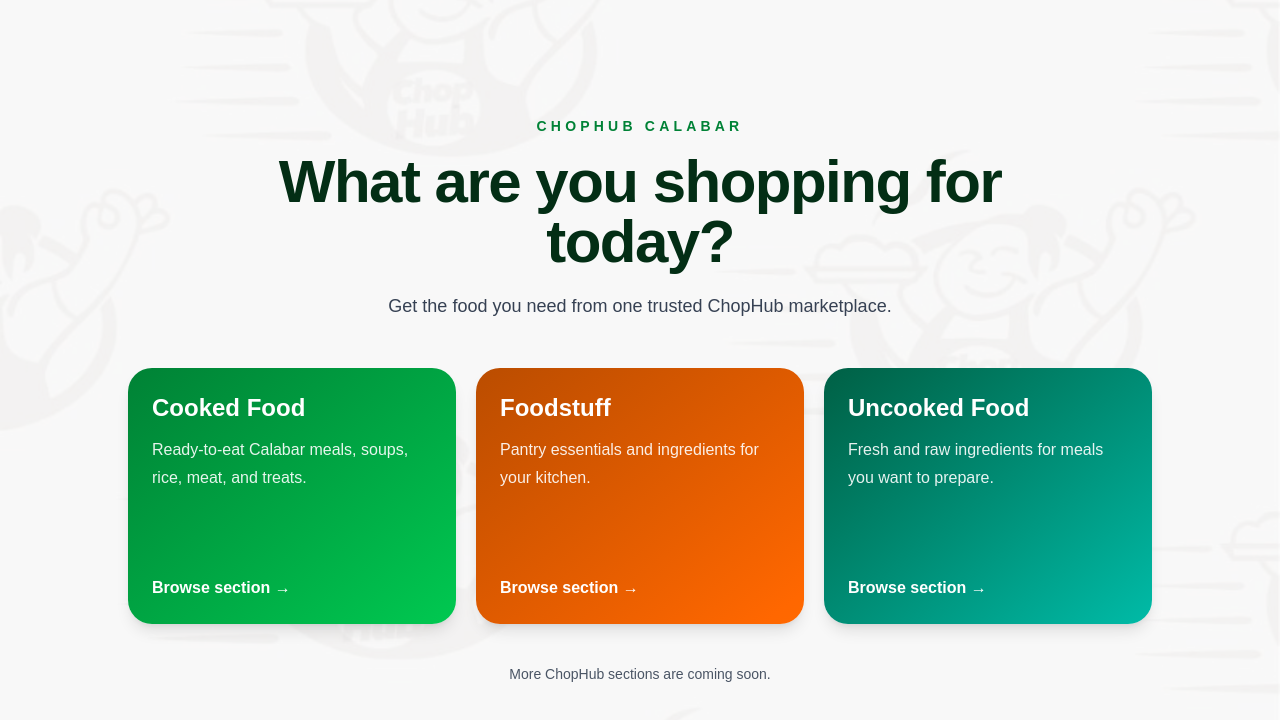
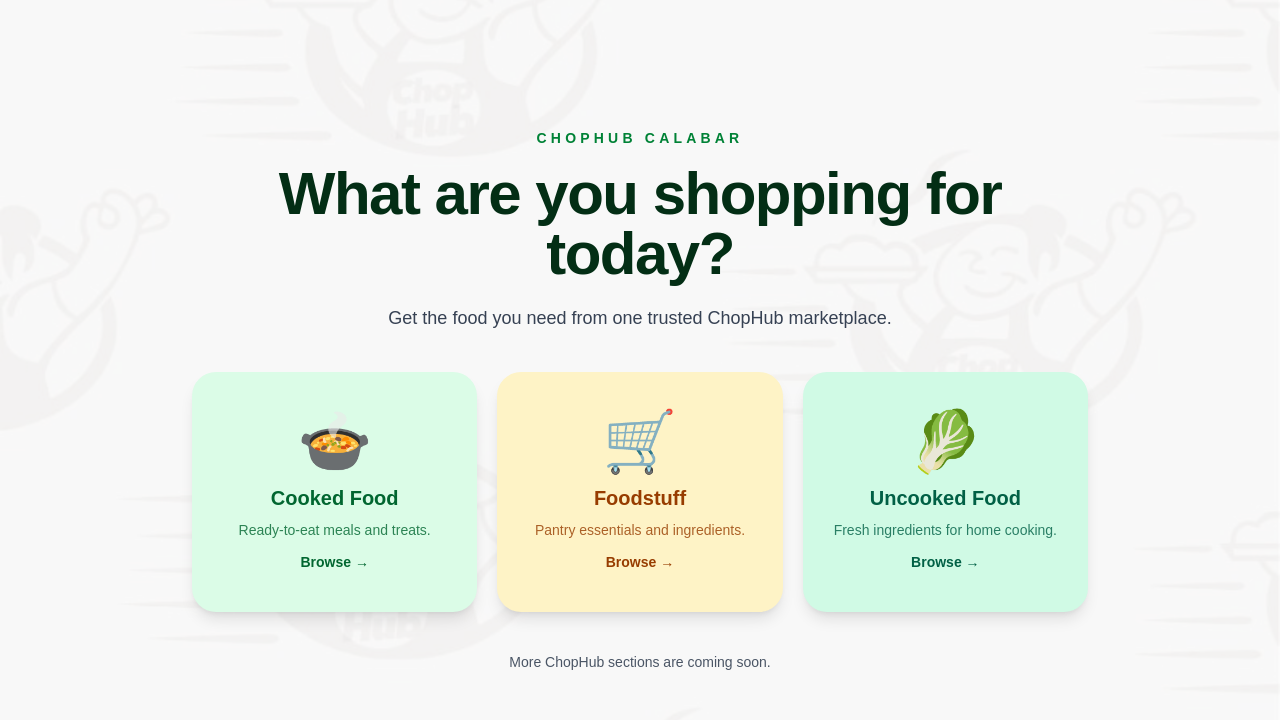
Before and after one commit to ChopHub147/chophub, a Next.js app: page / in a window 1280 px wide. Shown: the top 720 px of the page. Built offline with nearby package versions, Linux system fonts and the light colour scheme.

Commit message:
Compact marketplace section choices

```diff
--- a/app/page.tsx
+++ b/app/page.tsx
@@ -1,9 +1,9 @@
 import Link from "next/link";
 
 const shoppingSections = [
-  ["Cooked Food", "Ready-to-eat Calabar meals, soups, rice, meat, and treats.", "/cooked-food", "from-green-700 to-green-500"],
-  ["Foodstuff", "Pantry essentials and ingredients for your kitchen.", "/foodstuff", "from-amber-700 to-orange-500"],
-  ["Uncooked Food", "Fresh and raw ingredients for meals you want to prepare.", "/uncooked-food", "from-emerald-800 to-teal-500"],
+  ["🍲", "Cooked Food", "Ready-to-eat meals and treats.", "/cooked-food", "bg-green-100 text-green-800"],
+  ["🛒", "Foodstuff", "Pantry essentials and ingredients.", "/foodstuff", "bg-amber-100 text-amber-800"],
+  ["🥬", "Uncooked Food", "Fresh ingredients for home cooking.", "/uncooked-food", "bg-emerald-100 text-emerald-800"],
 ];
 
 export default function Home() {
@@ -17,15 +17,14 @@
             <h1 className="mt-4 text-4xl font-extrabold tracking-tight text-green-950 md:text-6xl">What are you shopping for today?</h1>
             <p className="mx-auto mt-5 max-w-2xl text-lg text-gray-700">Get the food you need from one trusted ChopHub marketplace.</p>
           </div>
-          <div className="mx-auto mt-12 grid max-w-5xl gap-5 md:grid-cols-3">
-            {shoppingSections.map(([title, description, href, accent]) => (
-              <Link key={title} href={href} className={`group rounded-3xl bg-gradient-to-br ${accent} p-6 text-white shadow-lg transition hover:-translate-y-1 hover:shadow-xl`}>
-                <div className="flex min-h-52 flex-col justify-between">
-                  <div>
-                    <p className="text-2xl font-bold">{title}</p>
-                    <p className="mt-3 leading-7 text-white/90">{description}</p>
-                  </div>
-                  <span className="mt-8 font-semibold transition group-hover:translate-x-1">Browse section →</span>
+          <div className="mx-auto mt-10 grid max-w-4xl grid-cols-3 gap-2 sm:gap-5">
+            {shoppingSections.map(([icon, title, description, href, accent]) => (
+              <Link key={title} href={href} className={`group rounded-3xl ${accent} p-3 shadow-lg transition hover:-translate-y-1 hover:shadow-xl sm:p-6`}>
+                <div className="flex min-h-40 flex-col items-center justify-center text-center sm:min-h-48">
+                  <span className="text-5xl sm:text-6xl" aria-hidden="true">{icon}</span>
+                  <p className="mt-3 text-sm font-bold sm:text-xl">{title}</p>
+                  <p className="mt-2 text-xs leading-5 opacity-80 sm:text-sm">{description}</p>
+                  <span className="mt-3 text-xs font-semibold sm:text-sm">Browse →</span>
                 </div>
               </Link>
             ))}
```
